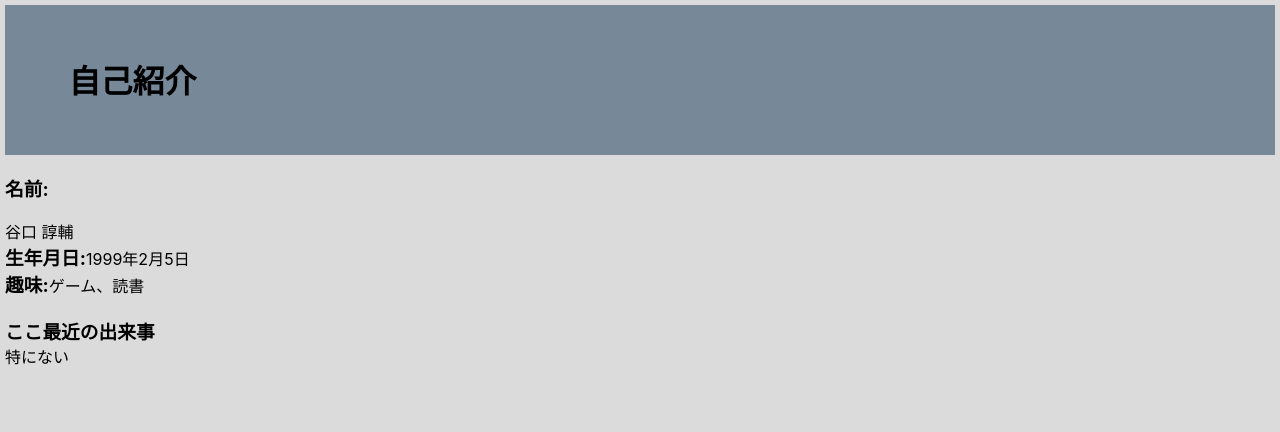
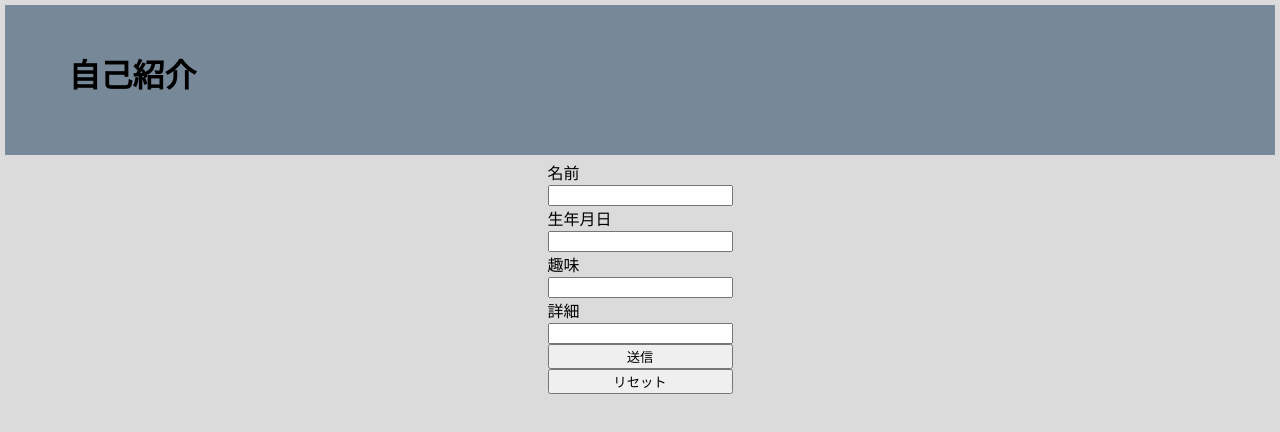
Before and after one commit to misosiru0205/react-kiso4, a React (Create React App) app: page / in a window 1280 px wide. Shown: the top 432 px of the page. Built offline with nearby package versions, Linux system fonts and the light colour scheme.

Commit message:
git commit -u

```diff
--- a/src/pages/App.scss
+++ b/src/pages/App.scss
@@ -12,21 +12,28 @@ header{
 
   background-color: lightslategrey;
 
-  .header__title{
+
+  .header__container{
+    display: grid;
     position: absolute;
     left: 5%;
-    top: 20%;
+    top: 30%;
+    .header__title{
+      margin: 0;
+    }
+    .header__username{
+      margin: 0;
+    }
   }
+
 }
 
 main{
   width: auto;
   margin: 5px;
 
-  .nameContainer__Title{
-    display: inline;
-  }
-  .nameContainer__Name{
-    display: inline;
+  .formContainer{
+    display: grid;
+    place-content: center;
   }
 }
--- a/src/pages/Header.tsx
+++ b/src/pages/Header.tsx
@@ -1,7 +1,20 @@
-const Header:React.FC = () =>{
+import { useEffect, useState } from "react"
+import { Inputs } from "./Home";
+
+const Header:React.FC<Inputs> = (props) =>{
+
+    const [response,setResponse] = useState<Inputs>()
+
+    useEffect(()=>{
+        setResponse(props)
+    },[props])
+
     return(
         <header >
+            <div className="header__container">
             <h1 className="header__title">自己紹介</h1>
+            {response && <p className="header__username">{response.name}</p>}
+            </div>
         </header>
     )
 }
--- a/src/pages/Home.tsx
+++ b/src/pages/Home.tsx
@@ -1,43 +1,80 @@
 import Header from "./Header"
-//import { useState } from "react"
+import { SubmitHandler, useForm } from "react-hook-form"
+import { useState } from "react"
 
+export type Inputs = {
+    name: string;
+    birthday: number;
+    hobby:string;
+    detail:string;
+};
 
 const Home:React.FC = () =>{
 
-//useStateにはこれで
-//const [username,setUsername] = useState<string>("a")
 
-//変数への型指定
-const name:string = "谷口 諄輔"
-const hobby:string = "ゲーム、読書"
-const birthday:{year:number,month:number,date:number} = {year:1999,month:2,date:5}
-const detail:string = "特にない"
 
+    const {register,handleSubmit,reset,formState:{errors}} = useForm<Inputs>({reValidateMode:"onSubmit",criteriaMode:"all"})
+
+    const [response,setResponse] =useState<Inputs>({name:"",birthday:0,hobby:"",detail:""})
+    const [boolean,setBoolean] = useState<boolean>(false)
+
+    const onSubmit:SubmitHandler<Inputs> = (data) =>{
+        setResponse(data)
+        setBoolean(true)
+    }
+
+    function formReset(){
+        reset()
+        setBoolean(false)
+        setResponse({name:"",birthday:0,hobby:"",detail:""})
+    }
 
     return(
         <>
-        <Header/>
+        <Header {...response}/>
         <main>
-            <div className="profileContainer">
-                <div className="profileContainer_Name">
-                    <h3 className="profileContainer__Title">名前:</h3>
-                    <p className="nameContainer__Name">{name}</p>
-                </div>
-                <div className="Container">
-                    <h3 className="nameContainer__Title">生年月日:</h3>
-                    <p className="nameContainer__Name">{birthday.year}年{birthday.month}月{birthday.date}日</p>
-                </div>
-                <div className="Container">
-                    <h3 className="nameContainer__Title">趣味:</h3>
-                    <p className="nameContainer__Name">{hobby}</p>
-                </div>
+            <form className="formContainer" onSubmit={handleSubmit(onSubmit)}>
+                <label>名前{errors.name && errors.name.message}
                 <br/>
-                <div className="Container">
-                    <h3 className="nameContainer__Title">ここ最近の出来事</h3>
-                    <br/>
-                    <p className="nameContainer__Name">{detail}</p>
-                </div>
+                    <input type="text" {...register("name",{
+                        required:{value:true,message:"必須の項目です。"}
+                    })}/>
+                </label>
+                <label>生年月日
+                <br/>
+                    <input type="text" {...register("birthday",{
+                        required:{value:true,message:"必須の項目です。"}
+                    })}/>
+                </label>
+                <label>趣味
+                <br/>
+                    <input type="text" {...register("hobby",{
+                        required:{value:true,message:"必須の項目です。"}
+                    })}/>
+                </label>
+                <label>詳細
+                <br/>
+                    <input type="text" {...register("detail",{
+                        required:{value:true,message:"必須の項目です。"}
+                    })}/>
+                </label>
+                <input type="submit" value="送信"/>
+                <input type="button" value="リセット" onClick={() => formReset()}/>
+            </form>
+            <br/>
+            {boolean ?
+            <div>
+                <h1>名前</h1>
+                <p>{response.name}</p>
+                <h1>生年月日</h1>
+                <p>{response.birthday}</p>
+                <h1>趣味</h1>
+                <p>{response.hobby}</p>
+                <h1>詳細</h1>
+                <p>{response.detail}</p>
             </div>
+            :
+             <></>}
 
         </main>
         </>
```
